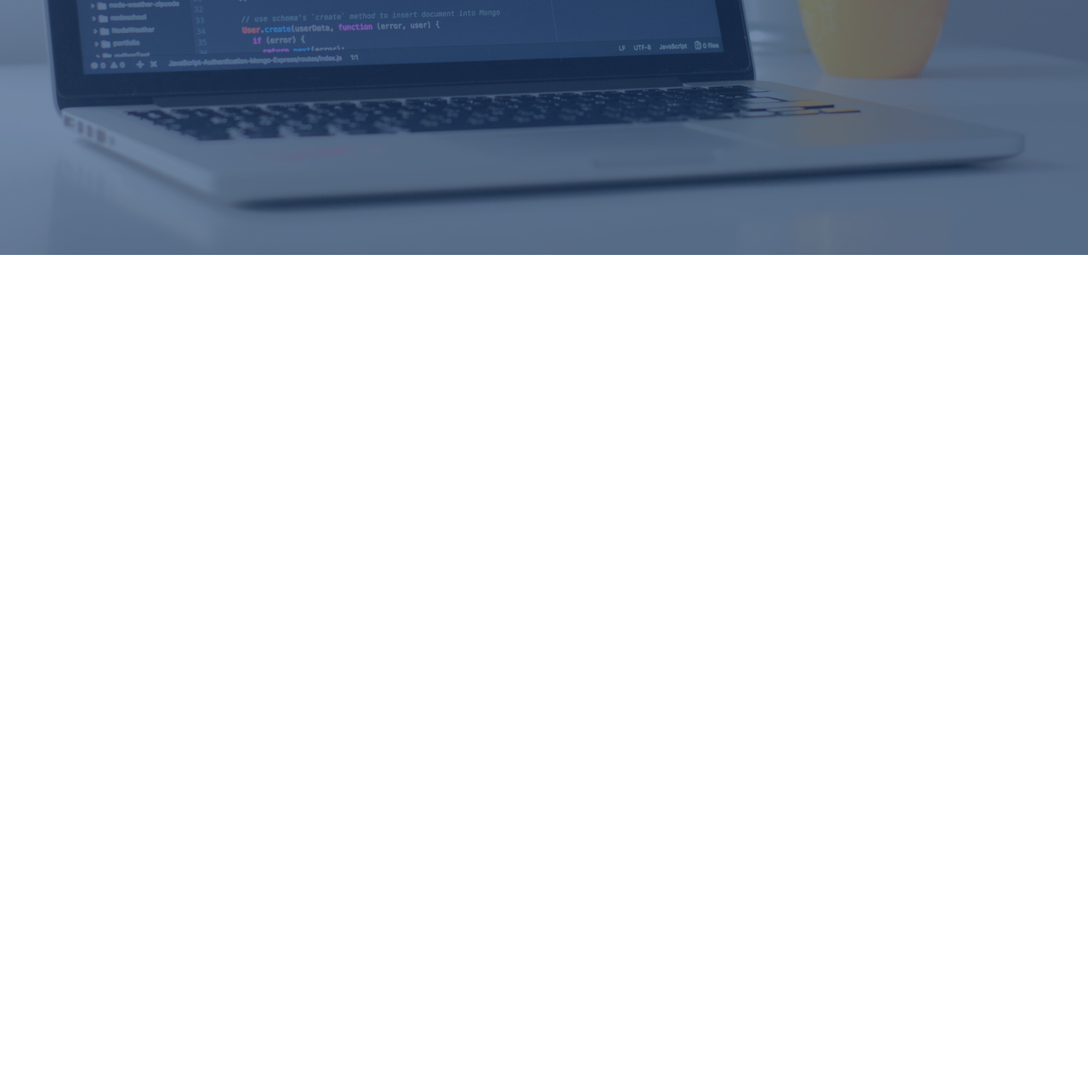
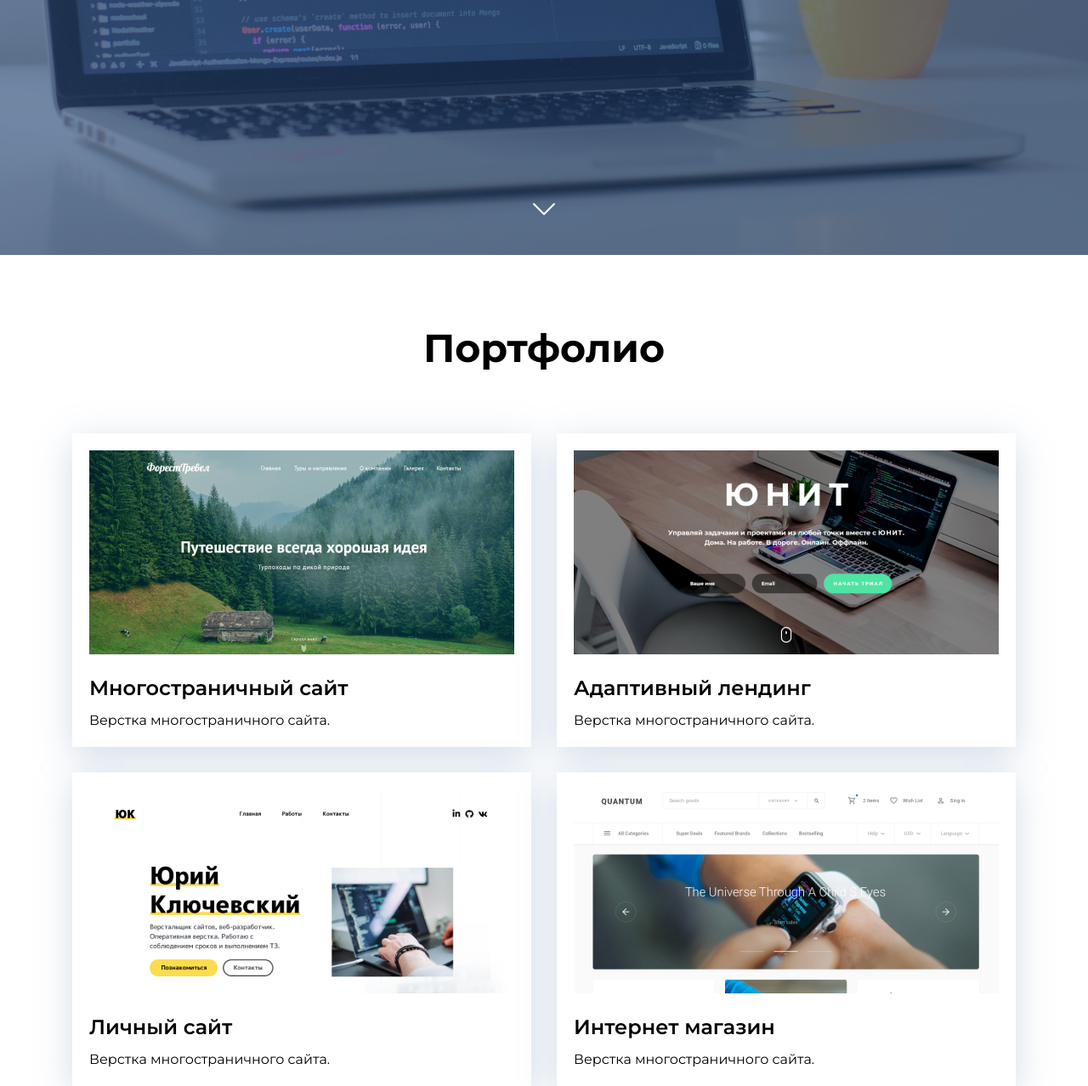
Before and after one commit to alexeyanasov/project-portfolio1, a plain HTML site: page index.html in a window 1280 px wide. Shown: the part 500-1778 px from the top of the page at 85% size. Before the commit the page ends 800 px from the top, so only its background shows below. Drawn offline with Linux system fonts and the light colour scheme.

Commit message:
верстка секции портфолио

```diff
--- a/css/style.css
+++ b/css/style.css
@@ -1,9 +1,14 @@
+*{
+    box-sizing: border-box;
+}
+
 body{
     margin: 0;
     font-family: 'Montserrat', sans-serif;
 }
 
 .header{
+    position: relative;
     width: 100%;
     height: 100vh;
     display: flex;
@@ -36,3 +41,78 @@ body{
     text-transform: uppercase;
     color: #fff;
 }
+
+.header__arrow{
+    display: block;
+    width: 48px;
+    height: 48px;
+    position: absolute;
+    bottom: 30px;
+    left: 50%;
+    transform: translateX(-50%);
+    transition: all 0.2s ease-in;
+}
+
+.header__arrow:hover{
+    transform: translate(-50%, -15px);
+}
+
+.container{
+    margin: 0 auto;
+    width: 1110px;
+    height: 600px;
+}
+
+.portfolio{
+    padding-top: 80px;
+    padding-bottom: 120px;
+}
+
+.section__title{
+    margin: 0;
+    font-weight: bold;
+    font-size: 46px;
+    line-height: 1.3;
+    text-align: center;
+    color: #000;
+    margin-bottom: 70px;
+}
+
+.portfolio__cards__wrapper{
+    display: flex;
+    flex-wrap: wrap;
+    justify-content: space-between;
+}
+
+.portfolio__card{
+    margin-bottom: 30px;
+    width: 540px;
+    padding: 20px;
+    background-color: #fff;
+    box-shadow: 0px 10px 40px rgba(126, 155, 189, 0.35);
+}
+
+.portfolio__card:nth-last-child(2),
+.portfolio__card:last-child{
+    margin-bottom: 0;
+}
+
+.portfolio__card__img{
+    margin-bottom: 20px;
+}
+
+.portfolio__card__title{
+    margin: 0;
+    margin-bottom: 13px;
+    font-weight: 600;
+    font-size: 24px;
+    line-height: 1.3;
+    color: #000;
+}
+
+.portfolio__card p{
+    margin: 0;
+    font-size: 16px;
+    line-height: 1.3;
+    color: #000;
+}
--- a/index.html
+++ b/index.html
@@ -13,7 +13,44 @@
 
         <h1 class="header__title">Тестовый макет</h1>
         <p class="header__subtitle">фрилансер, веб-разработчик, создание сайтов</p>
+
+        <a href="#portfolio" class="header__arrow">
+            <img src="img/chevron-down.svg" alt="">
+        </a>
     </header>
+
+    <main>
+        <section class="portfolio" id="portfolio">
+            <div class="container">
+                <h2 class="section__title">Портфолио</h2>
+                <div class="portfolio__cards__wrapper">
+                    <article class="portfolio__card">
+                        <img class="portfolio__card__img" src="img/portfolio/item-1.jpg" alt="Многостраничный сайт">
+                        <h3 class="portfolio__card__title">Многостраничный сайт</h3>
+                        <p>Верстка многостраничного сайта.</p>
+                    </article>
+
+                    <article class="portfolio__card">
+                        <img class="portfolio__card__img" src="img/portfolio/item-2.jpg" alt="Адаптивный лендинг">
+                        <h3 class="portfolio__card__title">Адаптивный лендинг</h3>
+                        <p>Верстка многостраничного сайта.</p>
+                    </article>
+
+                    <article class="portfolio__card">
+                        <img class="portfolio__card__img" src="img/portfolio/item-3.jpg" alt="Личный сайт">
+                        <h3 class="portfolio__card__title">Личный сайт </h3>
+                        <p>Верстка многостраничного сайта.</p>
+                    </article>
+
+                    <article class="portfolio__card">
+                        <img class="portfolio__card__img" src="img/portfolio/item-4.jpg" alt="Интернет магазин">
+                        <h3 class="portfolio__card__title">Интернет магазин</h3>
+                        <p>Верстка многостраничного сайта.</p>
+                    </article>
+                </div>
+            </div>
+        </section>
+    </main>
 
 </body>
 </html>
```
Also changed, not shown: img/chevron-down.svg (added), img/portfolio/item-1.jpg (added), img/portfolio/item-2.jpg (added), img/portfolio/item-3.jpg (added), img/portfolio/item-4.jpg (added).
